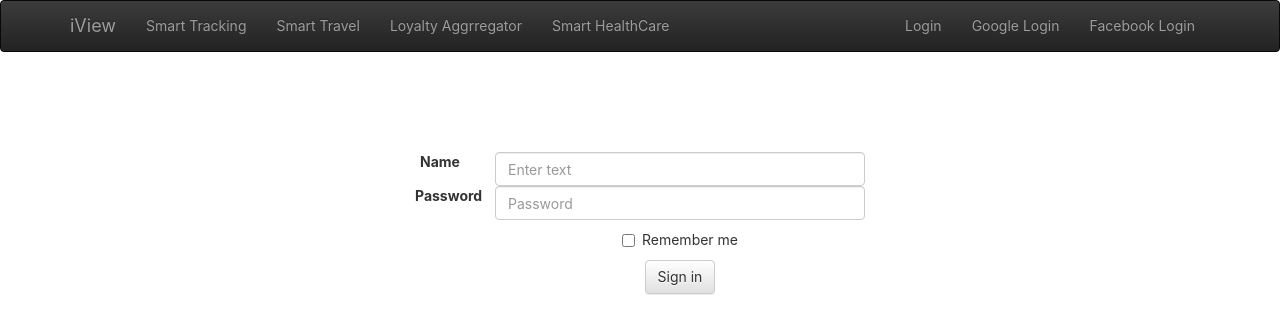
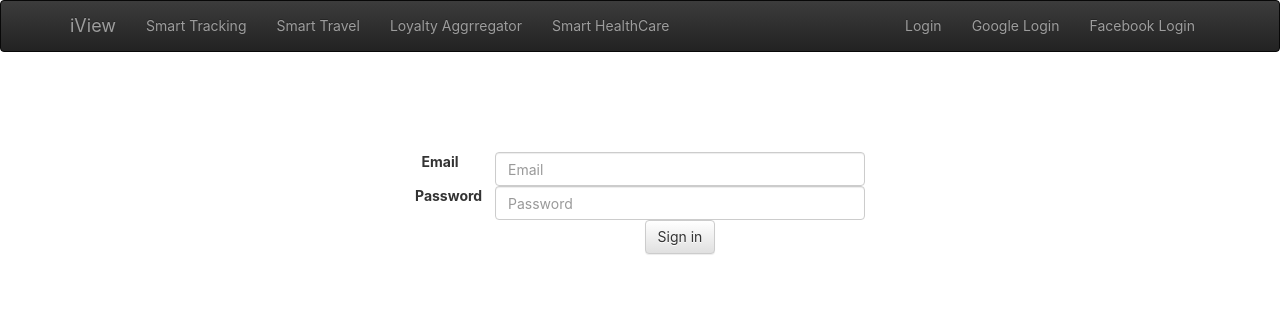
Before and after one commit to animehk55/iView-Labs, a React (Create React App) app: page /Login_Form in a window 1280 px wide. Shown: the top 334 px of the page. Built offline with nearby package versions, Linux system fonts and the light colour scheme.

Commit message:
added few modifications in login form

```diff
--- a/src/Login/Login_Form.js
+++ b/src/Login/Login_Form.js
@@ -44,13 +44,13 @@ import {
             validationState={this.getValidationState()}
           >
           <Col componentClass={ControlLabel} sm={2}>
-            Name
+            Email
           </Col>
           <Col sm={10}>
             <FormControl
-              type="text"
+              type="Email"
               value={this.state.value}
-              placeholder="Enter text"
+              placeholder="Email"
               onChange={this.handleChange}
             />
             <FormControl.Feedback />
@@ -72,12 +72,6 @@ import {
 
         <FormGroup>
             <Col smOffset={2} sm={10}>
-            <Checkbox>Remember me</Checkbox>
-            </Col>
-        </FormGroup>
-
-        <FormGroup>
-            <Col smOffset={2} sm={10}>
             <Button type="submit">Sign in</Button>
             </Col>
         </FormGroup>
```
